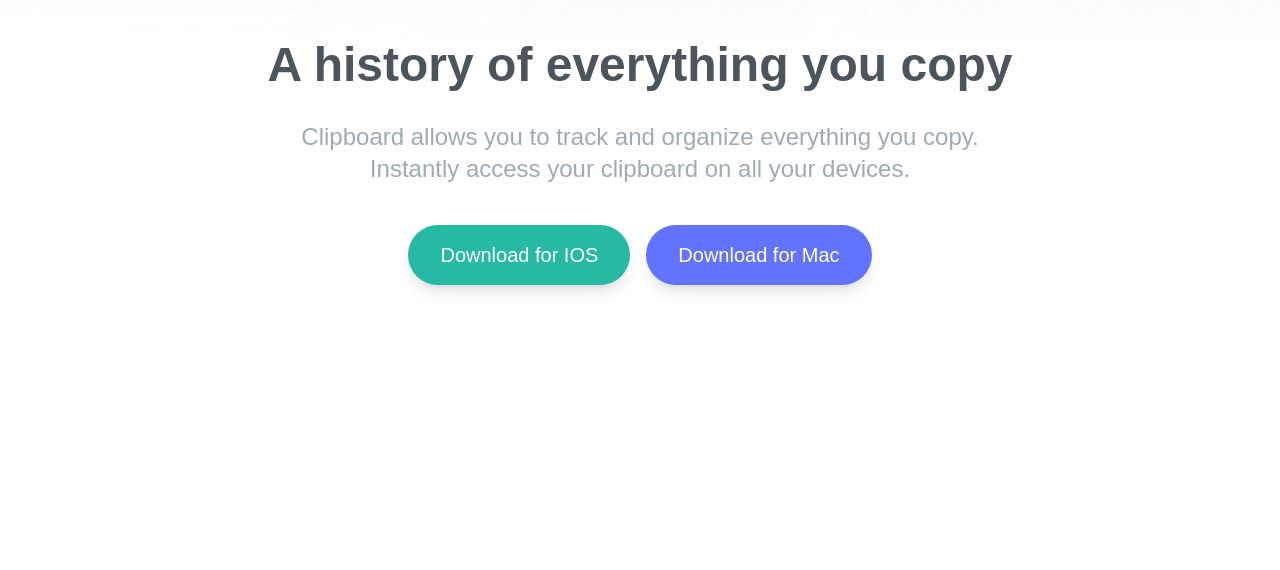
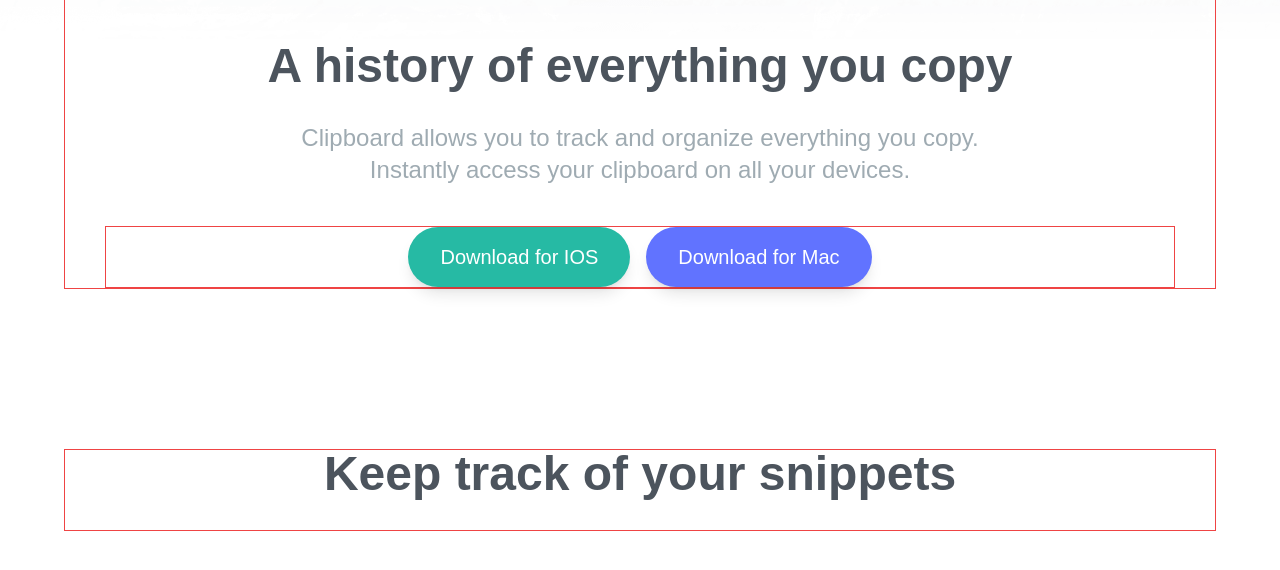
Before and after one commit to codingat25/clipboard, a website: page index.html in a window 1280 px wide. Shown: the part 276-846 px from the top of the page. Before the commit the page ends 800 px from the top, so only its background shows below. Drawn offline with Linux system fonts and the light colour scheme; a web font is replaced by a local one.

Commit message:
clipboard website

```diff
--- a/index.html
+++ b/index.html
@@ -18,7 +18,7 @@
       <!-- Hero Section  -->
     <section id="hero">
       <div class="max-w-6xl mx-auto text-center
-      mb-40 px-10 pt-16">
+      mb-40 px-10 pt-16 border border-red-500">
         <img src="images/logo.svg" alt="" class="mx-auto my-16">
         <h3 class="mb-8 text-4xl font-bold text-darkGrayishBlue md:text-5xl">
           A history of everything you copy
@@ -31,7 +31,7 @@
 
         <!-- Button Container -->
         <div class="flex flex-col justify-center w-full space-y-6
-         text-xl text-white md:flex-row md:space-y-0 md:space-x-4">
+         text-xl text-white md:flex-row md:space-y-0 md:space-x-4 border border-red-500">
           <a href="" class="p-4 px-8 rounded-full shadow-lg bg-strongCyan
            duration-200 hover:opacity-80">
             Download for IOS
@@ -44,5 +44,16 @@
         </div>
       </div>
     </section>
+
+
+    <!-- Snippets Section -->
+
+      <section id="snippets">
+        <div class="max-w-6xl mx-auto text-center my-20 px-10 border border-red-500">
+          <h3 class="mb-8 text-4xl font-bold text-darkGrayishBlue md:text-5xl">
+            Keep track of your snippets
+          </h3>
+        </div>
+      </section>
   </body>
 </html>
```
Also changed, not shown: css/style.css.
